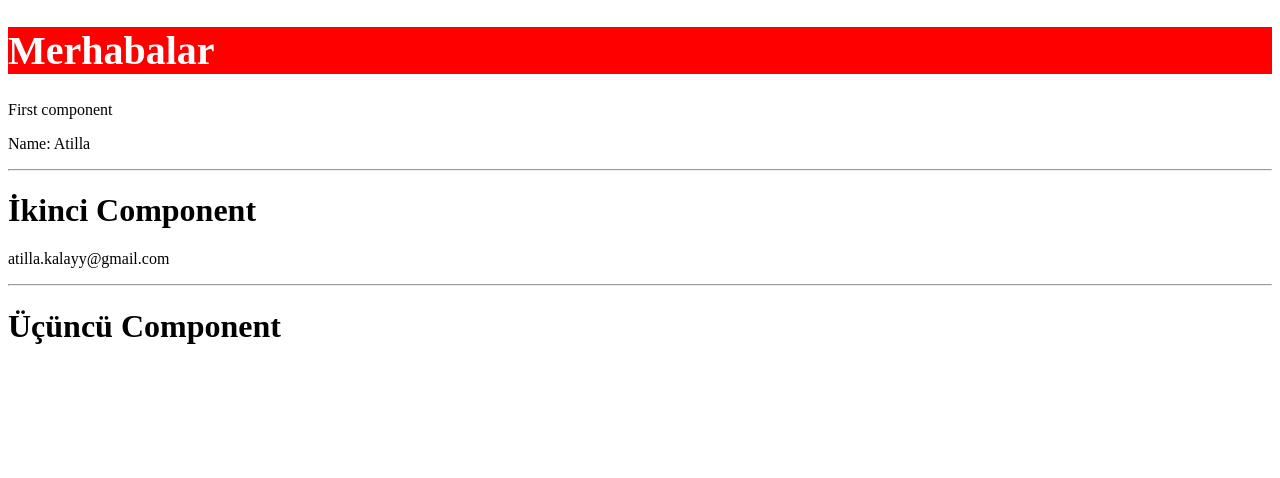
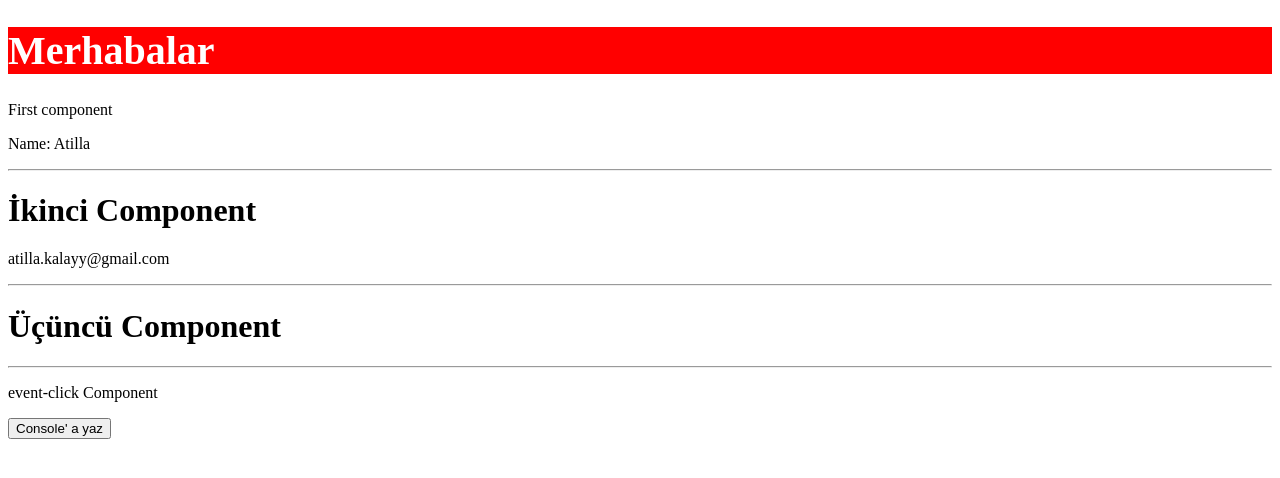
Before and after one commit to atillakalay/TurkcellAngularCourse, an Angular app in the folder angularapp/: page / in a window 1280 px wide. Shown: the top 478 px of the page. Built offline with nearby package versions, Linux system fonts and the light colour scheme.

Commit message:
Component Click Event-1 course has been completed.

```diff
--- a/angularapp/src/app/app.component.html
+++ b/angularapp/src/app/app.component.html
@@ -6,3 +6,5 @@
 <app-example2></app-example2>
 <hr>
 <app-example3></app-example3>
+<hr>
+<app-event-click></app-event-click>
--- a/angularapp/src/app/app.module.ts
+++ b/angularapp/src/app/app.module.ts
@@ -3,6 +3,7 @@ import { BrowserModule } from '@angular/platform-browser';
 
 import { AppRoutingModule } from './app-routing.module';
 import { AppComponent } from './app.component';
+import { EventClickComponent } from './pages/event-click/event-click.component';
 import { ExampleComponent } from './pages/example/example.component';
 import { Example2Component } from './pages/example2/example2.component';
 import { Example3Component } from './pages/example3/example3.component';
@@ -12,7 +13,8 @@ import { Example3Component } from './pages/example3/example3.component';
     AppComponent,
     ExampleComponent,
     Example2Component,
-    Example3Component
+    Example3Component,
+    EventClickComponent
   ],
   imports: [
     BrowserModule,
--- /dev/null
+++ b/angularapp/src/app/pages/event-click/event-click.component.html
@@ -0,0 +1,2 @@
+<p>event-click Component</p>
+<button (click)="writeToConsole()">Console' a yaz</button>
--- /dev/null
+++ b/angularapp/src/app/pages/event-click/event-click.component.ts
@@ -0,0 +1,14 @@
+import { Component } from '@angular/core';
+
+@Component({
+  selector: 'app-event-click',
+  templateUrl: './event-click.component.html',
+  styleUrls: ['./event-click.component.css']
+})
+export class EventClickComponent {
+
+  public writeToConsole():void {
+    console.log("click")
+  }
+
+}
```
Also changed, not shown: angularapp/src/app/pages/event-click/event-click.component.css (added), 1 other file (tests, documents, lock files or other folders).
